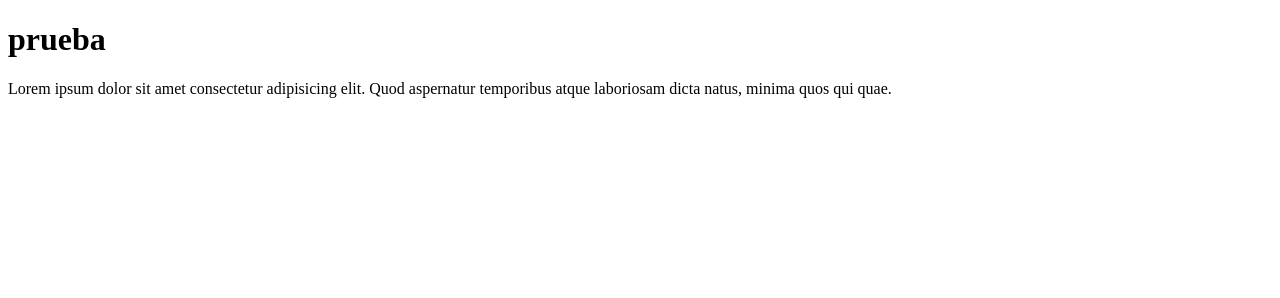
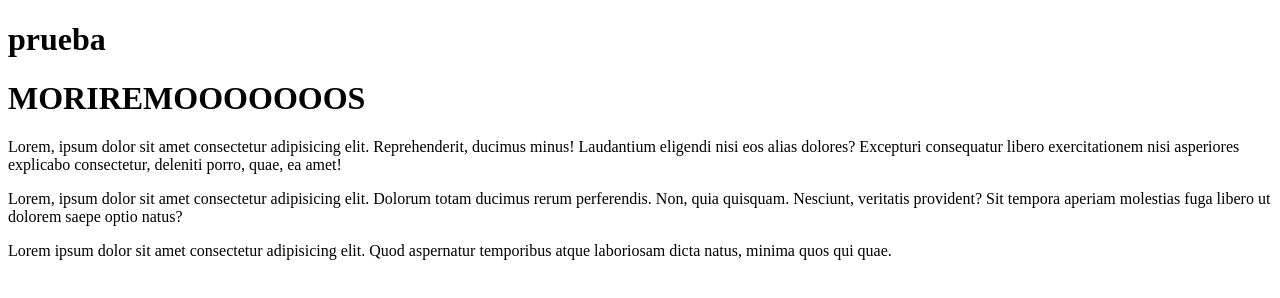
Before and after one commit to piambar/profe, a plain HTML site: page index.html in a window 1280 px wide. Drawn offline with Linux system fonts and the light colour scheme.

Commit message:
nuevos cambios

```diff
--- a/index.html
+++ b/index.html
@@ -7,7 +7,11 @@
     <title>prueba profe</title>
 </head>
 <body>
+
     <h1>prueba</h1>
+    <h1>MORIREMOOOOOOOS</h1>
+    Lorem, ipsum dolor sit amet consectetur adipisicing elit. Reprehenderit, ducimus minus! Laudantium eligendi nisi eos alias dolores? Excepturi consequatur libero exercitationem nisi asperiores explicabo consectetur, deleniti porro, quae, ea amet!
+    <p>Lorem, ipsum dolor sit amet consectetur adipisicing elit. Dolorum totam ducimus rerum perferendis. Non, quia quisquam. Nesciunt, veritatis provident? Sit tempora aperiam molestias fuga libero ut dolorem saepe optio natus?</p>
     <p>Lorem ipsum dolor sit amet consectetur adipisicing elit. Quod aspernatur temporibus atque laboriosam dicta natus, minima quos qui quae.</p>
 </body>
 </html>
```
